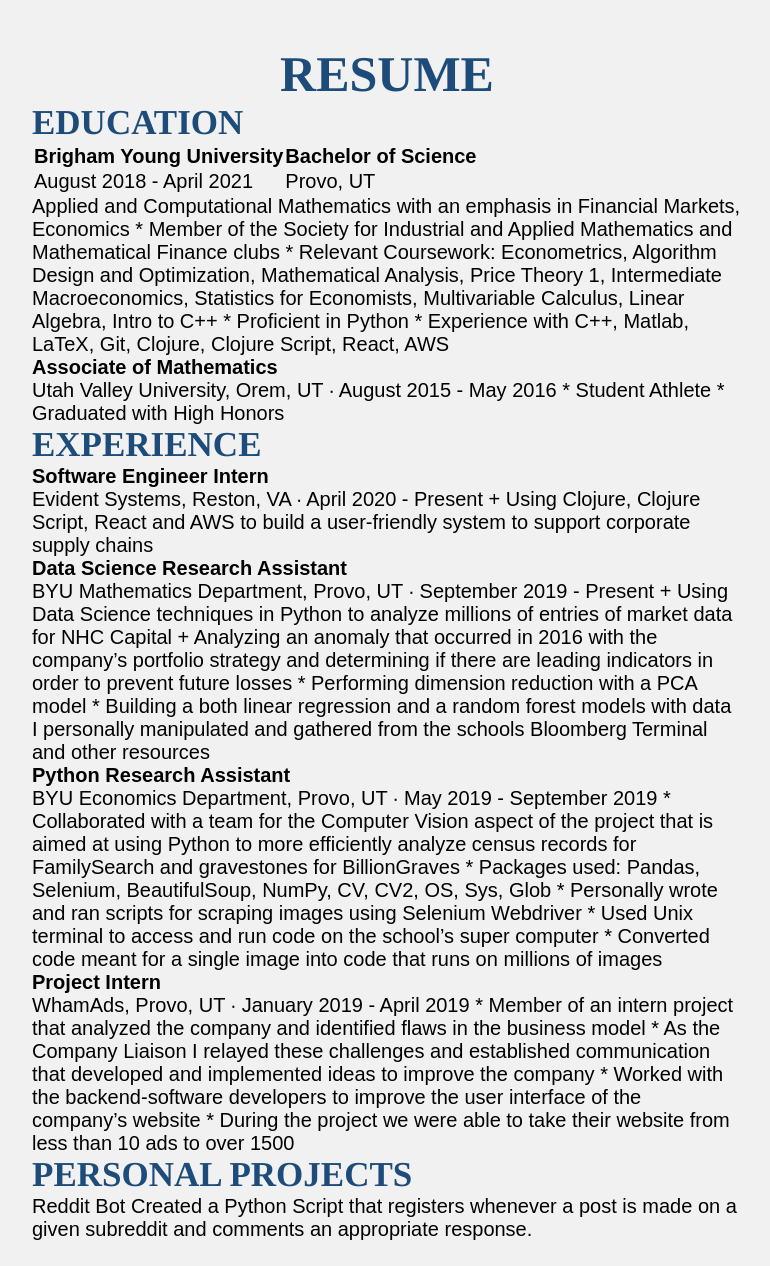
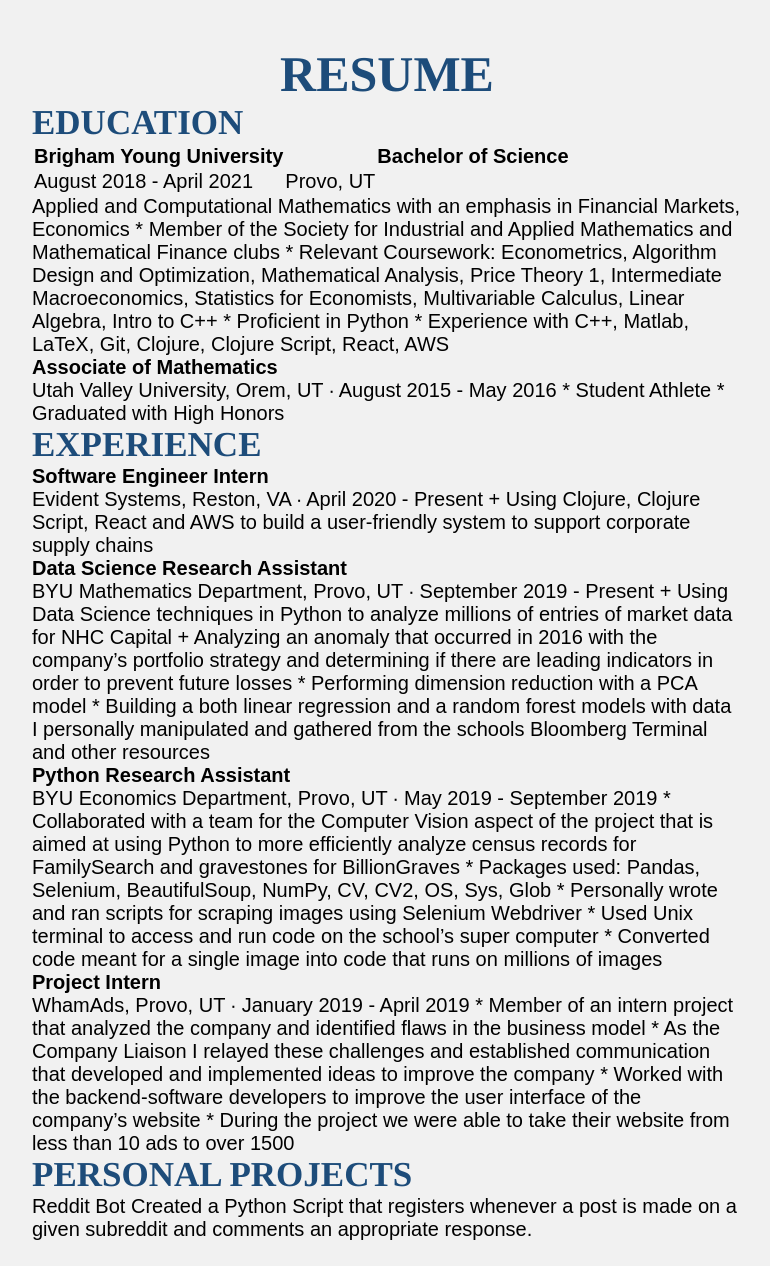
Before and after one commit to layniecalderwood/coryrhunter.com, a Jekyll site: the page built from index.md, in a window 1280 px wide. Shown: the part 700-1966 px from the top of the page, without its empty margins (253-1023 px from the left). Built offline with Jekyll 4.4.1, drawn with Linux system fonts in a browser that asks for light colours; our own code applies the rules of GitHub Pages for plain Markdown files; grey boxes are pictures that could not be loaded.

Commit message:
hahahaha

```diff
--- a/_layouts/default.html
+++ b/_layouts/default.html
@@ -303,7 +303,8 @@ article {
   <table>
   <tr>
     <th><h4>Brigham Young University</h4></th>
-    <th><strong>          Bachelor of Science</strong></th>
+    <th>              </th>
+    <th><strong>Bachelor of Science</strong></th>
   </tr>
   <tr>
     <td>August 2018 - April 2021</td>
```
